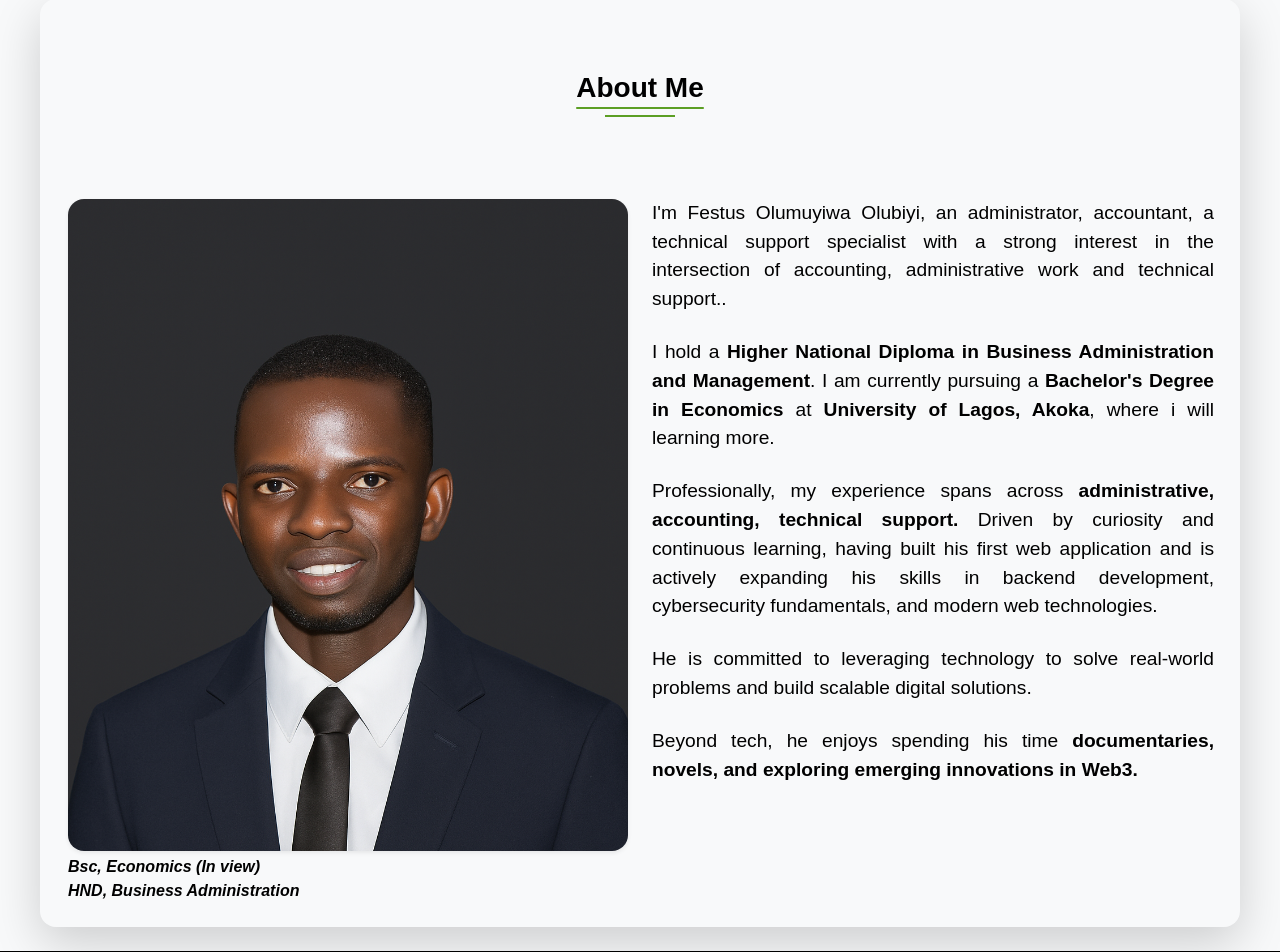
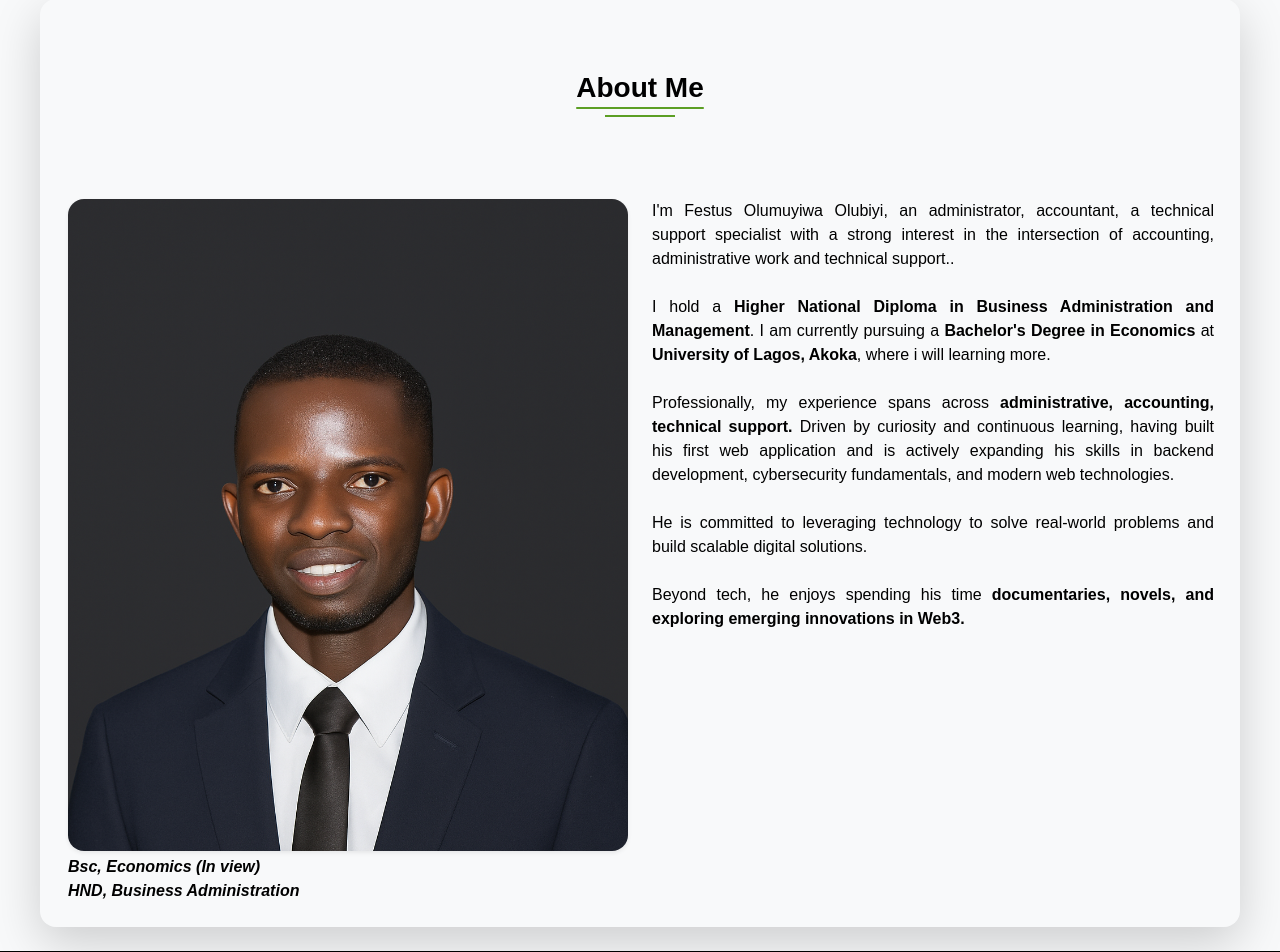
Before and after one commit to Firstus4/project, a Flask app: page / in a window 1280 px wide. Shown: the part 1287-2239 px from the top of the page. Run offline with Flask 3, Linux system fonts and the light colour scheme; some libraries are stand-ins or nearby versions.

Commit message:
modified:   static/css/styles.css

```diff
--- a/static/css/styles.css
+++ b/static/css/styles.css
@@ -150,9 +150,8 @@ body {
 .word {
   text-align: justify;
   padding-right: 26px;
-
   margin-bottom: 1.5rem;
-  font-size: 1.2em;
+  font-size: 1em;
 }
 
 /*--------------------------------------------------------------
```
